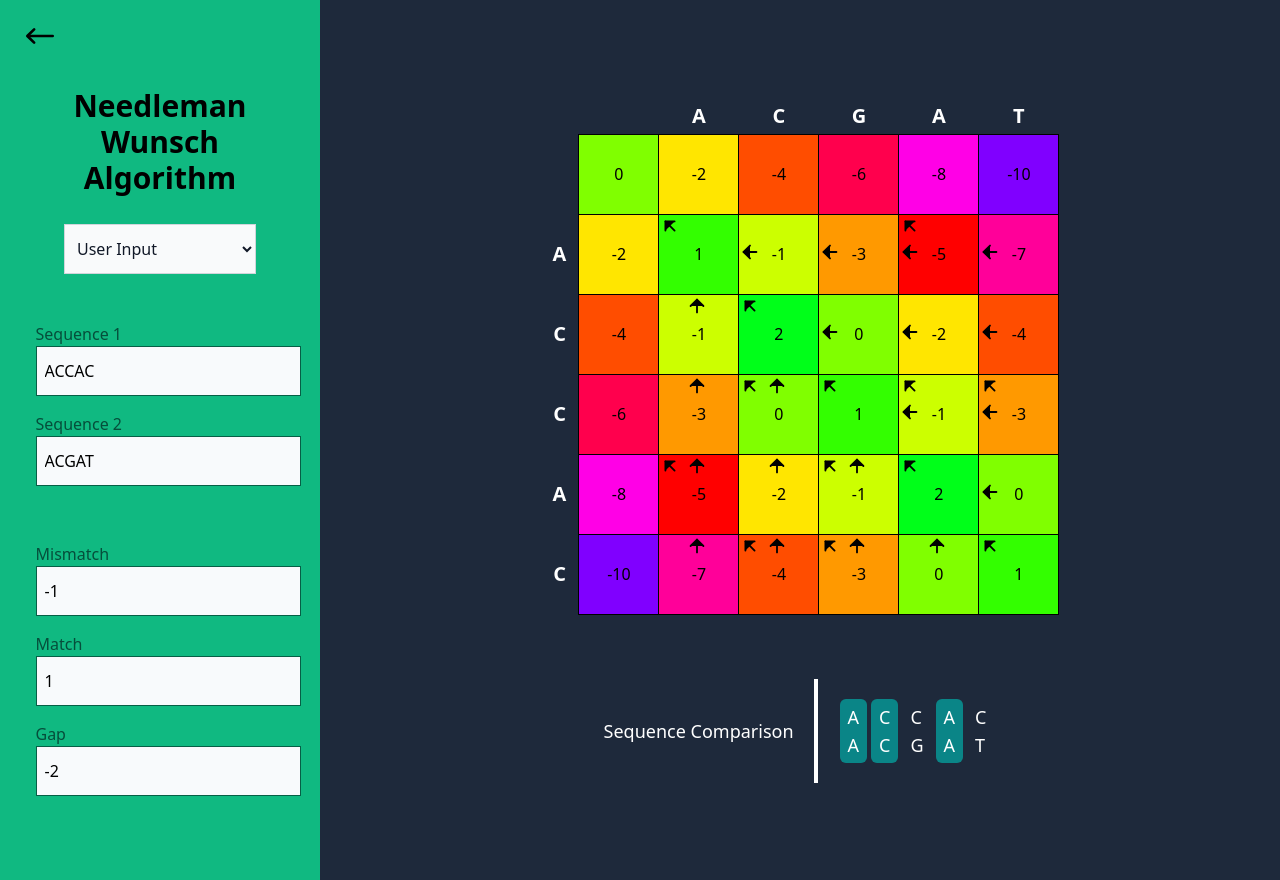
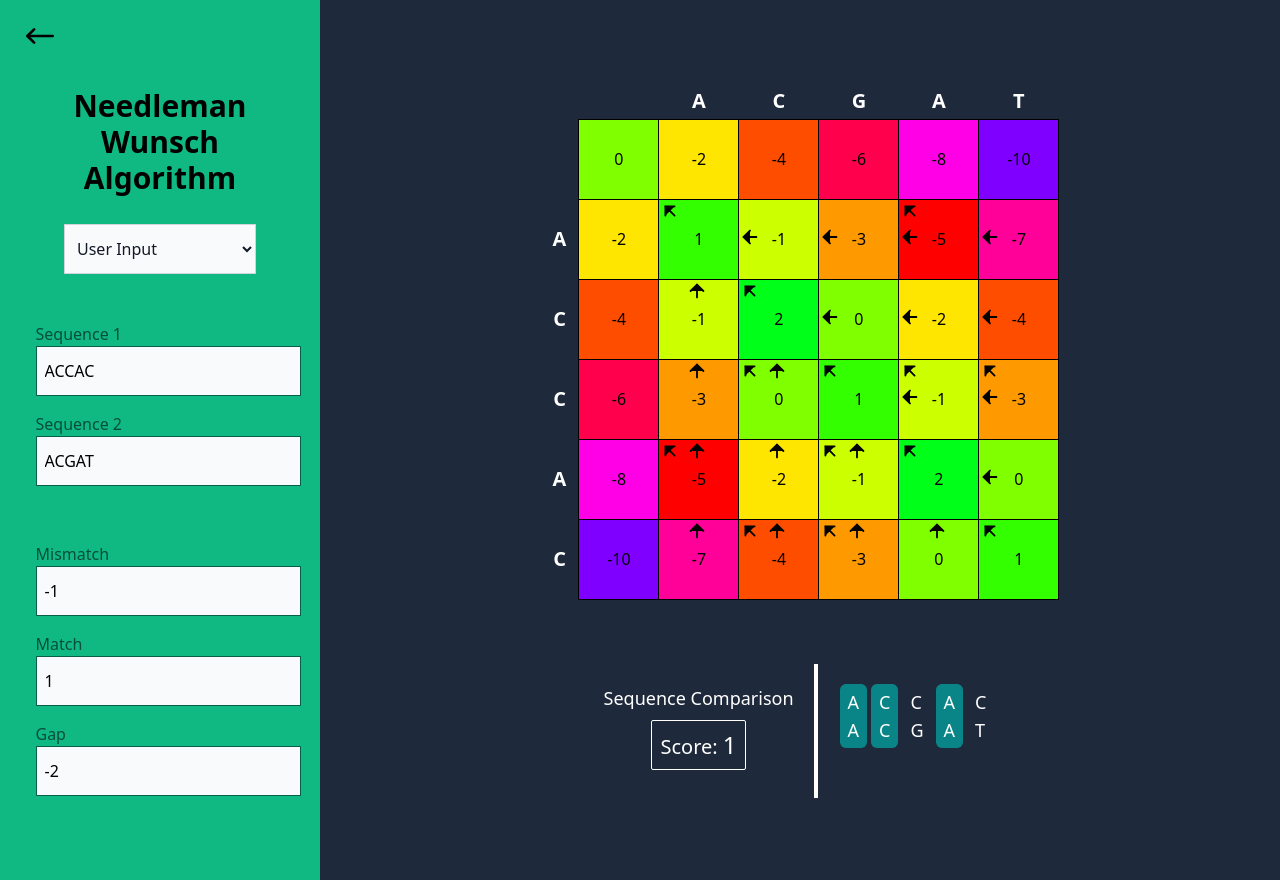
Before and after one commit to ANUSHKALA/sequence_alignment_visualizer, a Next.js app: page /global in a window 1280 px wide. Built offline with nearby package versions, Linux system fonts and the light colour scheme.

Commit message:
feat:score for local/global

```diff
--- a/components/Needleman/index.js
+++ b/components/Needleman/index.js
@@ -149,6 +149,24 @@ export default function Needleman({ sequenceA, sequenceB, config }) {
     return <div className="flex flex-row">{...alignChar}</div>;
   };
 
+  const calculateScore = (seqA, seqB) => {
+    const m = seqA.length;
+    const n = seqB.length;
+    var score = 0;
+    for (let i = 0; i < m; i++) {
+      const isSame = seqA[i] === seqB[i];
+      if (isSame) {
+        score += MATCH_SCORE;
+      } else if( seqA[i] === "-" || seqB[i] === "-"){
+        score += GAP_PENALTY;
+      }
+      else {
+        score += MISMATCH_SCORE;
+      }
+    }
+    return score;
+  };
+
   return (
     <div className="">
       {matrix.length > 0 && (
@@ -161,8 +179,17 @@ export default function Needleman({ sequenceA, sequenceB, config }) {
         </>
       )}
       <div className="flex justify-center mt-16 text-lg invert">
-        <div className="flex justify-center items-center p-5">
+        <div className="flex justify-center items-center p-5 flex-col">
           <h3 className="">Sequence Comparison</h3>
+          <div className="m-2 p-2 border border-black rounded-sm">
+            <div className="text-2xl">
+              <span className="text-xl font-medium">Score: </span>{" "}
+              {calculateScore(
+                comparisonSeq.alignedSequenceA,
+                comparisonSeq.alignedSequenceB
+              )}
+            </div>
+          </div>
         </div>
         <div className="p-5 uppercase border border-black border-l-4 border-r-0 border-t-0 border-b-0">
           {seqAlign(
--- a/components/SmithWaterman/index.js
+++ b/components/SmithWaterman/index.js
@@ -174,6 +174,24 @@ export default function SmithWaterman({ sequenceA, sequenceB, config }) {
     return <div className="flex flex-row">{...alignChar}</div>;
   };
 
+  const calculateScore = (seqA, seqB) => {
+    const m = seqA.length;
+    const n = seqB.length;
+    var score = 0;
+    for (let i = 0; i < m; i++) {
+      const isSame = seqA[i] === seqB[i];
+      if (isSame) {
+        score += MATCH_SCORE;
+      } else if( seqA[i] === "-" || seqB[i] === "-"){
+        score += GAP_PENALTY;
+      }
+      else {
+        score += MISMATCH_SCORE;
+      }
+    }
+    return score;
+  };
+
   return (
     <div>
       {matrix.length > 0 && (
@@ -186,8 +204,17 @@ export default function SmithWaterman({ sequenceA, sequenceB, config }) {
         </div>
       )}
       <div className="flex justify-center mt-16 text-lg invert">
-        <div className="flex justify-center items-center p-5">
+        <div className="flex justify-center items-center p-5 flex-col">
           <h3 className="">Sequence Comparison</h3>
+          <div className="m-2 p-2 border border-black rounded-sm">
+            <div className="text-2xl">
+              <span className="text-xl font-medium">Score: </span>{" "}
+              {calculateScore(
+                comparisonSeq.alignedSequenceA,
+                comparisonSeq.alignedSequenceB
+              )}
+            </div>
+          </div>
         </div>
         <div className="p-5 uppercase border border-black border-l-4 border-r-0 border-t-0 border-b-0">
           {seqAlign(
```
